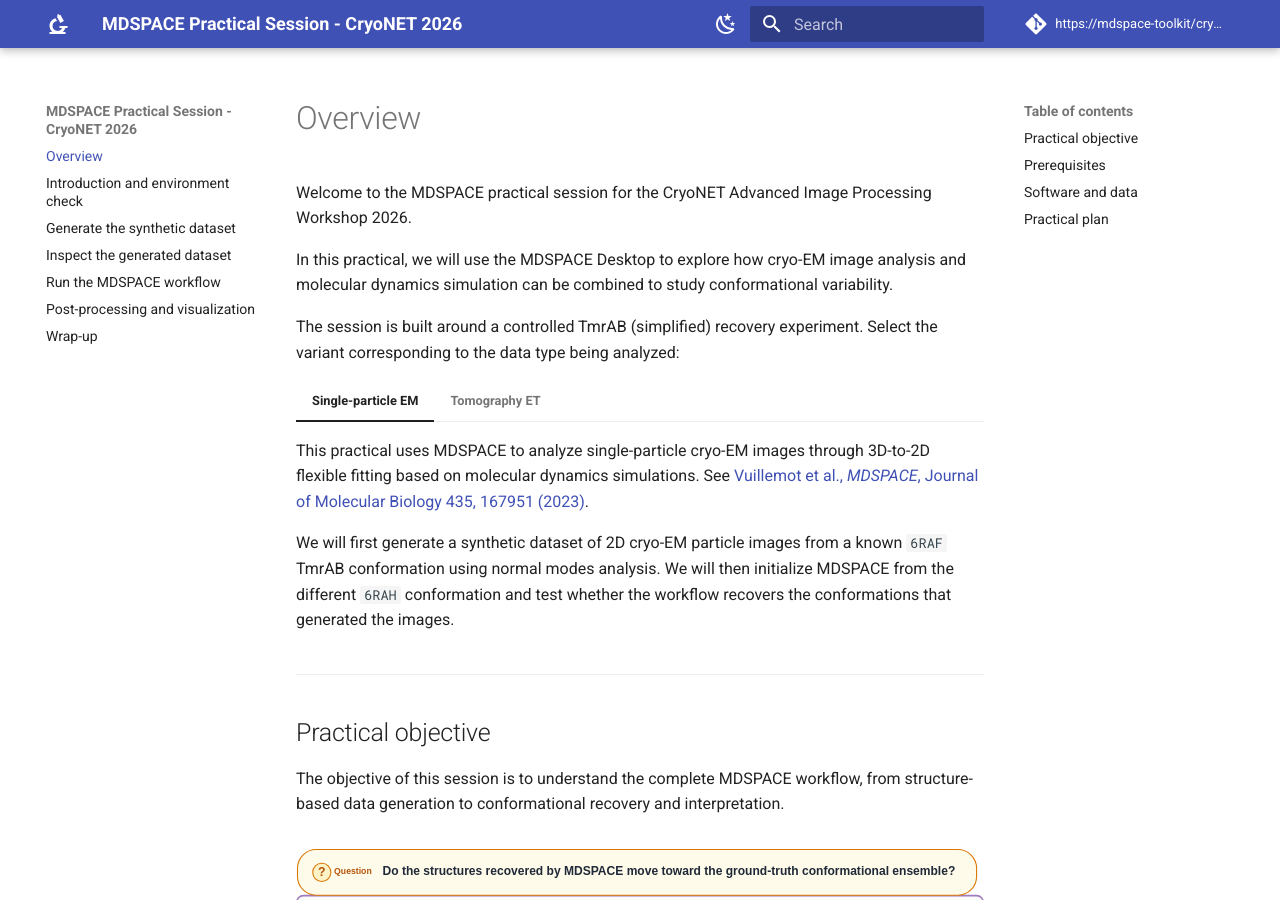
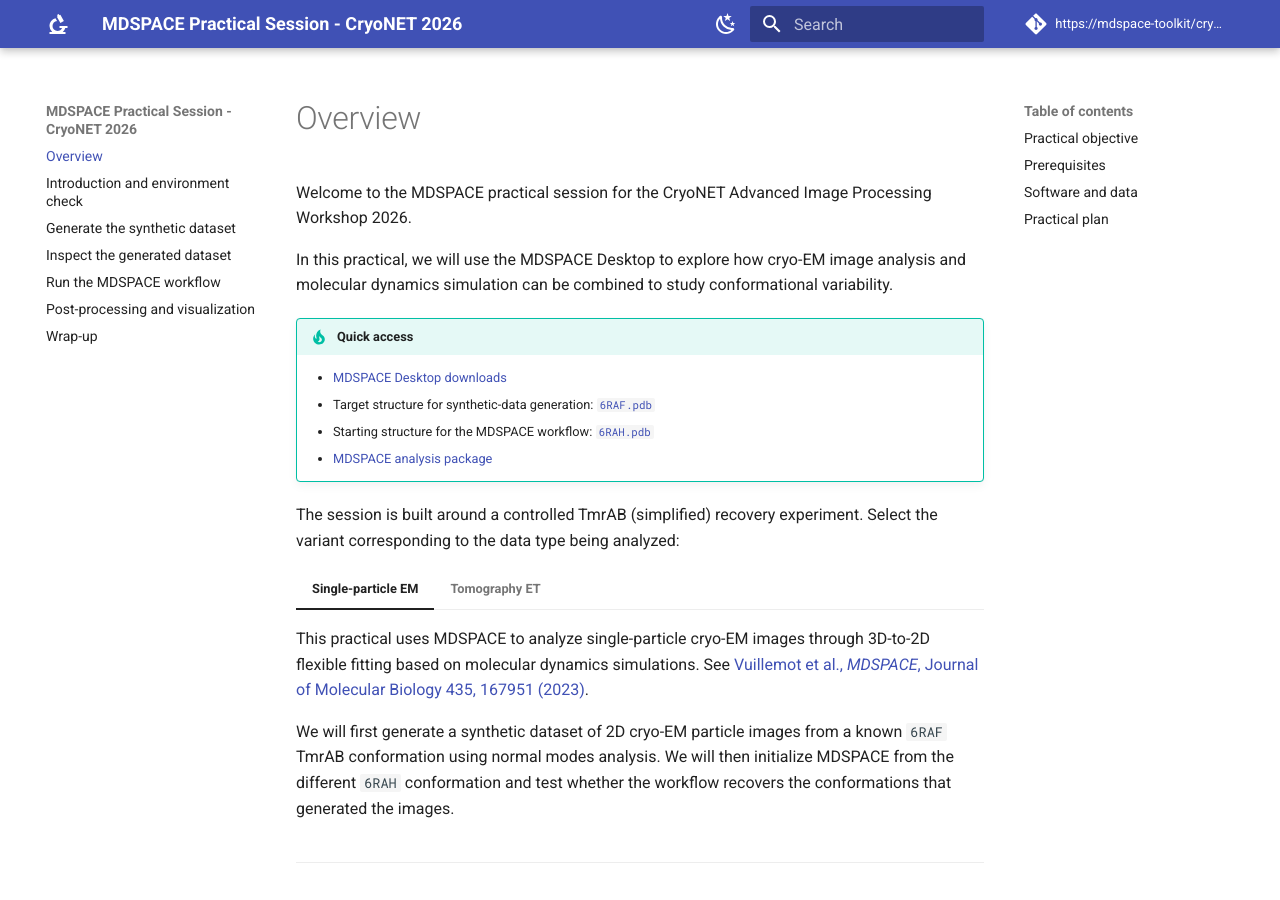
Before and after one commit to MDSPACE-toolkit/cryonet-2026-mdspace-practical, an MkDocs documentation site: the page built from docs/index.md, in a window 1280 px wide and 900 px high. Built offline with MkDocs 1.6.1 and Material for MkDocs 9.7.7, drawn with Linux system fonts in a browser that asks for light colours; comment, search, counter and statistics services are not loaded.

Commit message:
[feat] add quick access

```diff
--- a/docs/index.md
+++ b/docs/index.md
@@ -3,6 +3,13 @@
 Welcome to the MDSPACE practical session for the CryoNET Advanced Image Processing Workshop 2026.
 
 In this practical, we will use the MDSPACE Desktop to explore how cryo-EM image analysis and molecular dynamics simulation can be combined to study conformational variability.
+
+!!! tip "Quick access"
+
+    - [MDSPACE Desktop downloads](https://gallois.cc/assets/cryonet.html)
+    - Target structure for synthetic-data generation: [`6RAF.pdb`](https://files.rcsb.org/download/6RAF.pdb)
+    - Starting structure for the MDSPACE workflow: [`6RAH.pdb`](https://files.rcsb.org/download/6RAH.pdb)
+    - [MDSPACE analysis package](https://github.com/MDSPACE-toolkit/mdspace-analysis)
 
 The session is built around a controlled TmrAB (simplified) recovery experiment. Select the variant corresponding to the data type being analyzed:
 
```
